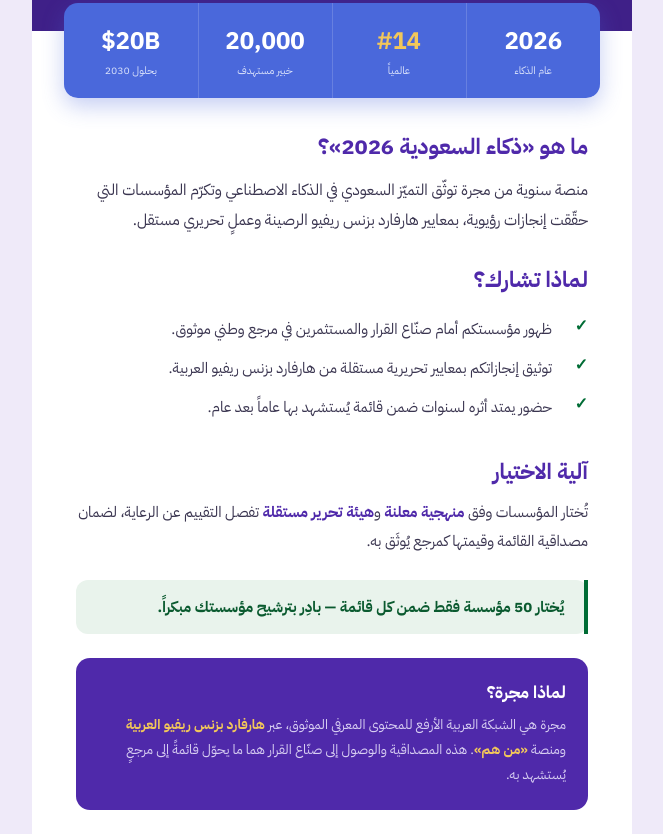
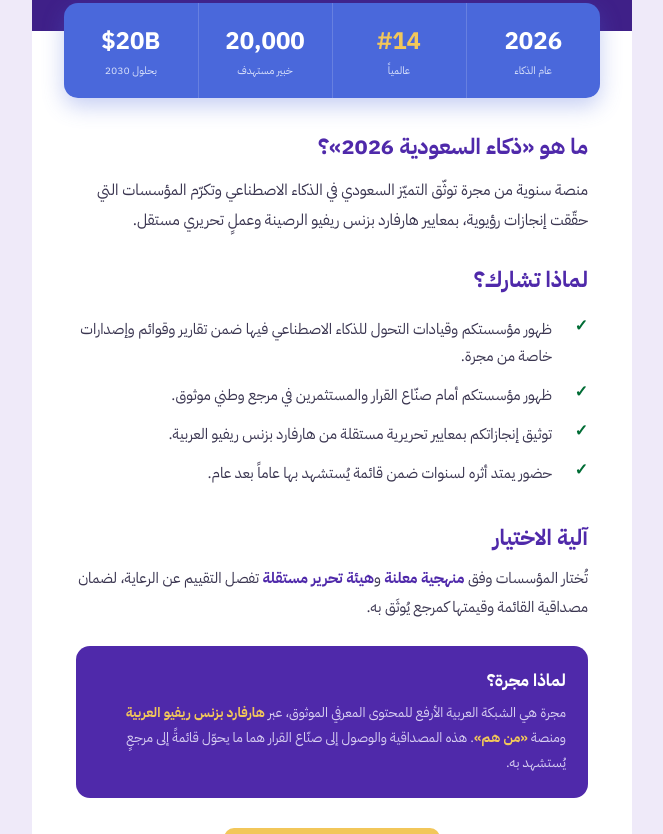
Before and after one commit to hafidoussous/saudi-ai-2026-email-previews, a plain HTML site: page full-longform-v2.html in a window 1280 px wide. Shown: the part 413-1247 px from the top of the page, without its empty margins (308-971 px from the left). Drawn offline with Linux system fonts and the light colour scheme.

Commit message:
Update full-longform v2 per feedback: add first benefit, remove urgency strip
Co-Authored-By: Claude Opus 4.8 (1M context) <noreply@anthropic.com>

```diff
--- a/full-longform-v2.html
+++ b/full-longform-v2.html
@@ -24,7 +24,7 @@
   </style>
 </head>
 <body style="margin:0;padding:0;background-color:#efeaf9;">
-<div style="display:none;max-height:0;overflow:hidden;">مرجع سنوي مستقل يوثّق إنجازات المؤسسات الرائدة ويضعها أمام صنّاع القرار — يُختار 50 فقط&nbsp;‌&nbsp;‌&nbsp;‌&nbsp;‌&nbsp;‌&nbsp;‌&nbsp;‌&nbsp;‌</div>
+<div style="display:none;max-height:0;overflow:hidden;">مرجع سنوي مستقل يوثّق إنجازات المؤسسات الرائدة ويضعها أمام صنّاع القرار&nbsp;‌&nbsp;‌&nbsp;‌&nbsp;‌&nbsp;‌&nbsp;‌&nbsp;‌&nbsp;‌</div>
 <table id="bt" role="presentation" width="100%" border="0" cellpadding="0" cellspacing="0" style="background-color:#efeaf9;">
  <tr><td align="center" style="padding:28px 12px;">
   <table class="wrap" role="presentation" width="600" border="0" cellpadding="0" cellspacing="0" style="width:600px;max-width:600px;background-color:#ffffff;border-radius:16px;overflow:hidden;">
@@ -70,6 +70,7 @@
    <tr><td class="pad" style="padding:28px 44px 0;direction:rtl;text-align:right;">
      <h2 class="h2" style="margin:0 0 14px;font-family:'IBM Plex Sans Arabic',Tahoma,Arial,sans-serif;font-size:22px;font-weight:700;color:#4F29AA;">لماذا تشارك؟</h2>
      <table role="presentation" width="100%" border="0" cellpadding="0" cellspacing="0">
+       <tr valign="top"><td width="30" style="padding:6px 0;"><span style="font-family:Arial;font-size:16px;font-weight:700;color:#006C35;">✓</span></td><td style="padding:6px 6px 6px 0;font-family:'IBM Plex Sans Arabic',Tahoma,Arial,sans-serif;font-size:15px;line-height:1.8;color:#3a3550;">ظهور مؤسستكم وقيادات التحول للذكاء الاصطناعي فيها ضمن تقارير وقوائم وإصدارات خاصة من مجرة.</td></tr>
        <tr valign="top"><td width="30" style="padding:6px 0;"><span style="font-family:Arial;font-size:16px;font-weight:700;color:#006C35;">✓</span></td><td style="padding:6px 6px 6px 0;font-family:'IBM Plex Sans Arabic',Tahoma,Arial,sans-serif;font-size:15px;line-height:1.8;color:#3a3550;">ظهور مؤسستكم أمام صنّاع القرار والمستثمرين في مرجع وطني موثوق.</td></tr>
        <tr valign="top"><td width="30" style="padding:6px 0;"><span style="font-family:Arial;font-size:16px;font-weight:700;color:#006C35;">✓</span></td><td style="padding:6px 6px 6px 0;font-family:'IBM Plex Sans Arabic',Tahoma,Arial,sans-serif;font-size:15px;line-height:1.8;color:#3a3550;">توثيق إنجازاتكم بمعايير تحريرية مستقلة من هارفارد بزنس ريفيو العربية.</td></tr>
        <tr valign="top"><td width="30" style="padding:6px 0;"><span style="font-family:Arial;font-size:16px;font-weight:700;color:#006C35;">✓</span></td><td style="padding:6px 6px 6px 0;font-family:'IBM Plex Sans Arabic',Tahoma,Arial,sans-serif;font-size:15px;line-height:1.8;color:#3a3550;">حضور يمتد أثره لسنوات ضمن قائمة يُستشهد بها عاماً بعد عام.</td></tr>
@@ -80,15 +81,6 @@
    <tr><td class="pad" style="padding:28px 44px 0;direction:rtl;text-align:right;">
      <h2 class="h2" style="margin:0 0 10px;font-family:'IBM Plex Sans Arabic',Tahoma,Arial,sans-serif;font-size:22px;font-weight:700;color:#4F29AA;">آلية الاختيار</h2>
      <p style="margin:0;font-family:'IBM Plex Sans Arabic',Tahoma,Arial,sans-serif;font-size:15px;line-height:1.95;color:#3a3550;">تُختار المؤسسات وفق <strong style="color:#4F29AA;">منهجية معلنة</strong> و<strong style="color:#4F29AA;">هيئة تحرير مستقلة</strong> تفصل التقييم عن الرعاية، لضمان مصداقية القائمة وقيمتها كمرجع يُوثَق به.</p>
-   </td></tr>
-
-   <!-- ═ URGENCY STRIP (Saudi green) ═ -->
-   <tr><td class="pad" style="padding:24px 44px 0;">
-     <table role="presentation" width="100%" border="0" cellpadding="0" cellspacing="0" style="background-color:#E9F3EC;border-radius:12px;border-right:4px solid #006C35;"><tr>
-       <td style="padding:16px 20px;font-family:'IBM Plex Sans Arabic',Tahoma,Arial,sans-serif;font-size:15px;font-weight:700;color:#0a5a2f;direction:rtl;text-align:right;">
-         يُختار 50 مؤسسة فقط ضمن كل قائمة — بادِر بترشيح مؤسستك مبكراً.
-       </td>
-     </tr></table>
    </td></tr>
 
    <!-- ═ WHY MAJARRA ═ -->
```
